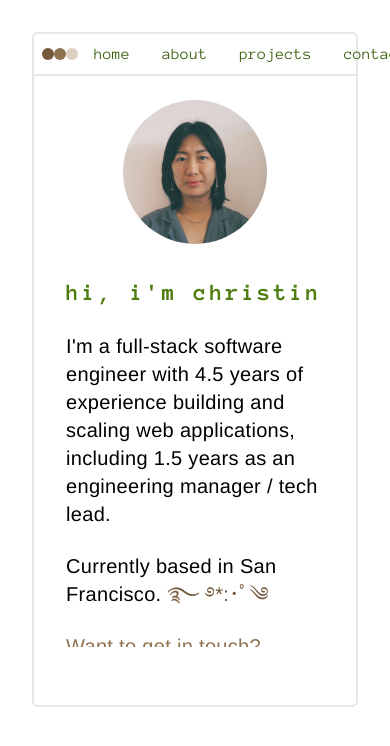
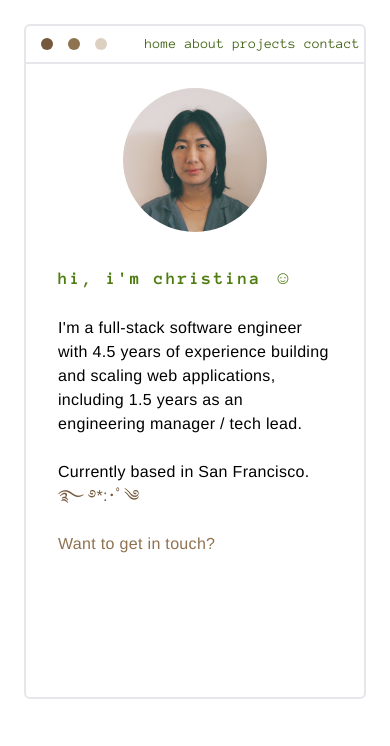
Before and after one commit to cckl/cckl.github.io, a React (Create React App) app: page / in a window 390 px wide. Shown: the top 746 px of the page. Built offline with nearby package versions, Linux system fonts and the light colour scheme.

Commit message:
fix mobile font sizes and nav

```diff
--- a/src/app/components/Heading.tsx
+++ b/src/app/components/Heading.tsx
@@ -2,7 +2,7 @@ import React from 'react';
 
 const Heading = ({ children }) => {
     return (
-        <h1 className="font-anonymousPro text-2xl text-lime-700 font-extrabold">
+        <h1 className="font-anonymousPro text-lg md:text-2xl text-lime-700 font-extrabold">
             {children}
         </h1>
     );
--- a/src/app/components/Navbar.tsx
+++ b/src/app/components/Navbar.tsx
@@ -10,24 +10,27 @@ function Navbar() {
                 <BrowserButton color="bg-mushroom"></BrowserButton>
                 <BrowserButton color="bg-light-mushroom"></BrowserButton>
             </div>
-            <div className="text-right font-anonymousPro font-medium select-none">
-                <Link className="px-4 text-lime-800 hover:underline" to="/">
+            <div className="text-right font-anonymousPro text-sm md:text-base select-none">
+                <Link
+                    className="px-1 md:px-4 text-lime-800 hover:underline"
+                    to="/"
+                >
                     home
                 </Link>
                 <Link
-                    className="px-4 text-lime-800 hover:underline"
+                    className="px-1 md:px-4 text-lime-800 hover:underline"
                     to="/about"
                 >
                     about
                 </Link>
                 <Link
-                    className="px-4 text-lime-800 hover:underline hover:translate-y-1"
+                    className="px-1 md:px-4 text-lime-800 hover:underline hover:translate-y-1"
                     to="/projects"
                 >
                     projects
                 </Link>
                 <Link
-                    className="px-4 text-lime-800 hover:underline hover:translate-y-1"
+                    className="px-1 md:px-4 text-lime-800 hover:underline hover:translate-y-1"
                     to="/contact"
                 >
                     contact
--- a/src/app/components/SubHeading.tsx
+++ b/src/app/components/SubHeading.tsx
@@ -2,7 +2,7 @@ import React from 'react';
 
 const SubHeading = ({ children }) => {
     return (
-        <h2 className="font-mono text-lg text-lime-700 font-semibold border-dotted border-b border-med-green mb-2">
+        <h2 className="font-mono text-base md:text-lg text-lime-700 font-semibold border-dotted border-b border-med-green mb-2">
             {children}
         </h2>
     );
--- a/src/app/routes/Contact.tsx
+++ b/src/app/routes/Contact.tsx
@@ -7,7 +7,7 @@ function Contact() {
     return (
         <div className="container mx-auto p-8 m-8 flex flex-col justify-center content-center items-center text-center">
             <SubHeading>let's connect</SubHeading>
-            <div className="text-lg">
+            <div className="text-base md:text-lg">
                 <Section>
                     <br />
                     <p>
@@ -17,7 +17,7 @@ function Contact() {
                         {': '}
                         isitchristina [at] gmail [dot] com
                     </p>
-                    <p className="text-base italic">
+                    <p className="text-sm md:text-base italic">
                         (You know what to do...formatted like this because
                         spammers.)
                     </p>
--- a/src/app/routes/Home.tsx
+++ b/src/app/routes/Home.tsx
@@ -16,19 +16,19 @@ function Home() {
                     <Heading>hi, i'm christina ☺</Heading>
                 </div>
                 <br />
-                <p className="text-xl">
+                <p className="text:base md:text-xl">
                     I'm a full-stack software engineer with 4.5 years of
                     experience building and scaling web applications, including
                     1.5 years as an engineering manager / tech lead.
                 </p>
                 <br />
-                <p className="text-xl">
+                <p className="text:base md:text-xl">
                     Currently based in San Francisco.{' '}
                     <span className="text-dark-mushroom">࿐ ࿔*:･ﾟ༄</span>
                 </p>
                 <br />
                 <Link
-                    className="text-xl hover:underline decoration-wavy decoration-1 text-mushroom"
+                    className="text:base md:text-xl hover:underline decoration-wavy decoration-1 text-mushroom"
                     to="/contact"
                 >
                     Want to get in touch?
--- a/src/app/routes/Root.tsx
+++ b/src/app/routes/Root.tsx
@@ -4,7 +4,7 @@ import Navbar from '../components/Navbar.tsx';
 
 function Root() {
     return (
-        <div className="container mx-auto p-8 overflow-hidden">
+        <div className="container mx-auto p-6 md:p-8 overflow-hidden">
             <div className="flex flex-col border-2 rounded-md h-[80vh] sm:max-h-[90vh] md:max-h-[80vh]">
                 <Navbar />
                 <Outlet />
```
